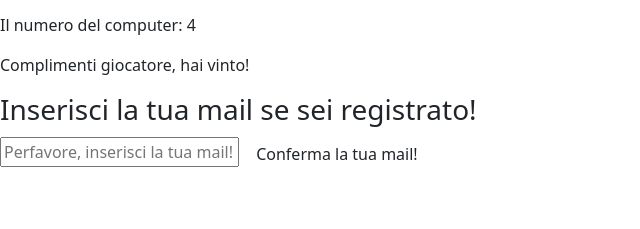
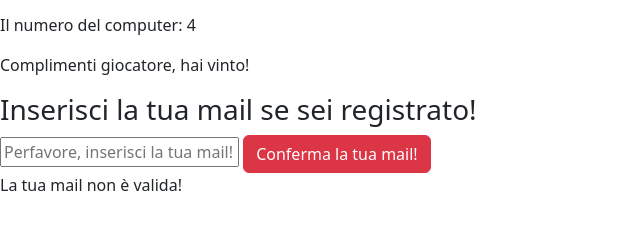
Before and after one commit to FrancescoLoCasto/js-mail-dadi, a plain HTML site: page index.html in a window 1280 px wide. Both pictures are taken after a click on the button "Conferma la tua mail!". Shown: the part 73-302 px from the top of the page, without its empty margins (0-640 px from the left). Drawn offline with nearby package versions, Linux system fonts and the light colour scheme.

Commit message:
Modify button now correct

```diff
--- a/index.html
+++ b/index.html
@@ -38,7 +38,7 @@
 
          <input type="email" placeholder="Perfavore, inserisci la tua mail!" id="mail">
 
-         <button class="btn" type="button" id="confirmEmail">Conferma la tua mail!</button>
+         <button class="btn btn-danger" type="button" id="confirmEmail">Conferma la tua mail!</button>
 
          <p id="correctMail">
 
--- a/js/script.js
+++ b/js/script.js
@@ -48,7 +48,7 @@
 
  const mailList = ["pierino@gmail.com", "idraulico@libero.it", "luchino@gmail.com", "uomosenzacapelli@hotmail.com", "cicciolino@gmail.com", "trenitaliainritardo@libero.it", "rickeilsuobaffo@roma.com"]
 
- const mailButton = document.getElementById('confirmEmail"')
+ const mailButton = document.getElementById('confirmEmail')
 
  //Functional button if and else
 
@@ -61,9 +61,9 @@
       const singleMail = document.getElementById('mail')
 
       if (mailList[i] == singleMail.value) {
-         correct = true
+         mailExact = true
        }
-   } if (correct) {
+   } if (mailExact) {
       correctMail.innerHTML = ('La tua mail è Valida!')
    } else {
       correctMail.innerHTML = ('La tua mail non è valida!')
```
